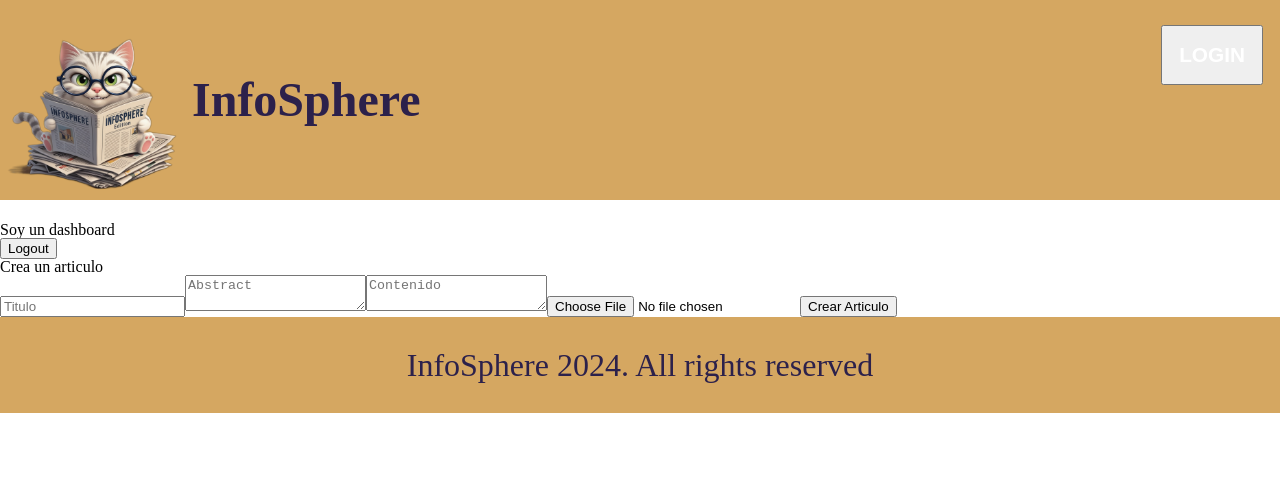
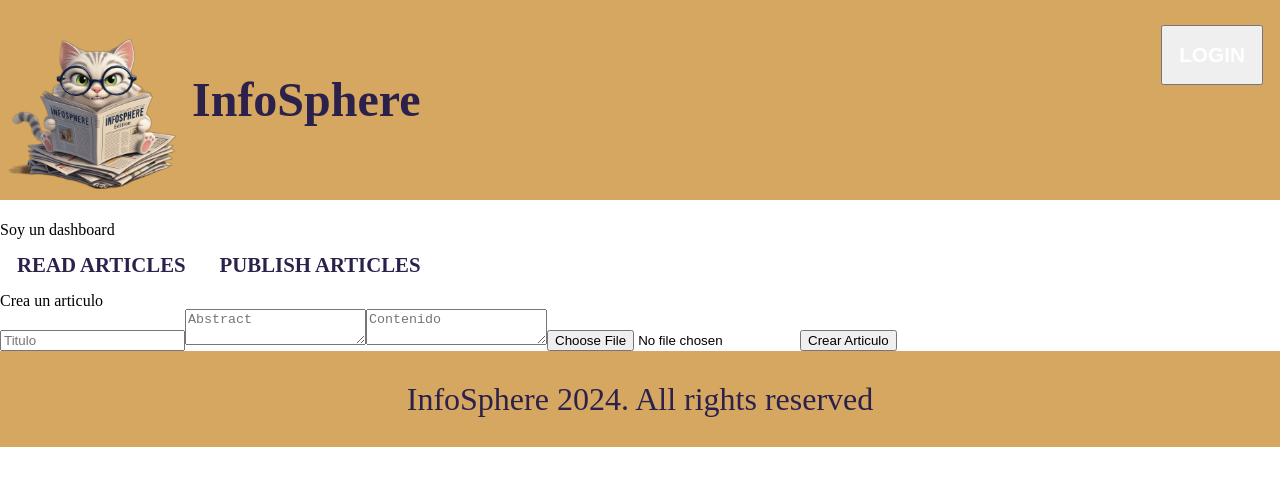
Before and after one commit to sarainesgonz/prog3-tif, a React (Vite) app in the folder InfoSphere/: page /dashboard in a window 1280 px wide. Shown: the top 486 px of the page. Built offline with nearby package versions, Linux system fonts and the light colour scheme.

Commit message:
Adds NavBar to the homepage if user is auth

```diff
--- a/InfoSphere/src/components/DashboardPage.jsx
+++ b/InfoSphere/src/components/DashboardPage.jsx
@@ -1,6 +1,7 @@
 import React, { useState} from "react";
 import { useNavigate } from "react-router-dom";
 import {useAuth} from "./context/AuthContext";
+import NavBar from "./layout/NavBar";
 
 function DashboardPage(props) {
     // se debe poder navegar a la homepage, reaccionar a las noticias, crear noticias
@@ -8,7 +9,7 @@ function DashboardPage(props) {
     const [abstract, setAbstract] = useState("");
     const [content, setContent] = useState("");
     const [image, setImage] = useState(null);
-    const {authState, logout} = useAuth();
+    const {authState} = useAuth();
     const {token} = authState;
     const navigate = useNavigate();
 
@@ -61,16 +62,10 @@ function DashboardPage(props) {
         });
     };
 
-    const handleLogout =(e) => {
-        e.preventDefault();
-        logout()
-        navigate("/");
-    }
-
     return (
         <div>
             <h1>Soy un dashboard</h1>
-            <button onClick={handleLogout}>Logout</button>
+            <NavBar/>
             <h3>Crea un articulo</h3>
             <form onSubmit={handleSubmit}>
                 <input required type="text" placeholder="Titulo" value={title} onChange={(e)=> setTitle(e.target.value)} id="formTitle"/>
--- a/InfoSphere/src/components/HomePage.jsx
+++ b/InfoSphere/src/components/HomePage.jsx
@@ -1,12 +1,16 @@
 import { useEffect, useState } from "react";
+import { useAuth } from "./context/AuthContext";
 import ArticleCard from "./layout/ArticleCard";
 import "../styles/HomePage.css";
+import NavBar from "./layout/NavBar";
 
 function HomePage(props) {
-    // logica para traer los art y que se renderizen con la card
+/* displays all the articles, and the navbar if the user is authenticated*/
     const [articles, setArticles] = useState([]);
     const [isloading, setIsLoading] = useState(true)
     const [error, setError] = useState(false)
+    const {authState} = useAuth();
+    const {isAuth} = authState
 
     useEffect(() => {
 
@@ -29,6 +33,10 @@ function HomePage(props) {
     }, []);
 
     return (
+        <div>
+        <div>
+            {isAuth ? <NavBar/> : null}
+        </div>
         <div className="articles">
             {/* <h1>Articles</h1> */}
             {isloading ? (
@@ -47,6 +55,8 @@ function HomePage(props) {
                 />)
             )}
         </div>
+
+        </div>
     )
 }
 
--- a/InfoSphere/src/components/layout/Header.jsx
+++ b/InfoSphere/src/components/layout/Header.jsx
@@ -25,7 +25,7 @@ function Header() {
         <h1>InfoSphere</h1>
       </div>
       <div className="login-btn">
-        {!isAuth ? (<button onClick={handleClickLogin}>Login</button>) : (<button onClick={handleClickLogout}>Logout</button>)}
+        {isAuth ? (<button onClick={handleClickLogout}>Logout</button>) : (<button onClick={handleClickLogin}>Login</button>)}
       </div>
     </div>
   )
--- a/InfoSphere/src/components/layout/NavBar.jsx
+++ b/InfoSphere/src/components/layout/NavBar.jsx
@@ -4,17 +4,19 @@ import { useNavigate } from "react-router-dom";
 function NavBar(props) {
     const navigate = useNavigate() //navigate para cambiar de pagina una vez autenticado
     const handleClick = (e) => {
-        if(e.target.textContent === "Noticias"){
+        if(e.target.textContent === "Read Articles"){
             navigate("/")
-        } else if (e.target.textContent === "Login"){
-            navigate("/login")
+        } else if (e.target.textContent === "Publish Articles"){
+            navigate("/")
         }
     }
     return (
     <div>
         <ul className="options">
-            <li onClick={handleClick}>Noticias</li>
-            <li onClick={handleClick}>Login</li>
+            <li onClick={handleClick}>Read Articles</li>
+            <li onClick={handleClick}>Publish Articles</li>
+            {/* <li onClick={handleClick}>My Articles</li> */}
+            {/* <li onClick={handleClick}>My profile</li> */}
         </ul>
     </div>
 )
--- a/InfoSphere/src/styles/NavBar.css
+++ b/InfoSphere/src/styles/NavBar.css
@@ -1,8 +1,8 @@
 .options {
     display: flex;
-    flex-wrap: wrap;
-    justify-content: right;
-    margin: -11rem 1rem 8.5rem 0;;
+    /* flex-wrap: wrap; */
+    justify-content: left;
+    /* margin: -11rem 1rem 8.5rem 0;; */
 }
 
 .options li {
@@ -10,7 +10,7 @@
     font-size: 1.3rem;
     font-weight: bold;
     margin: 1px;
-    color: white;
+    color: rgb(44, 33, 75);
     cursor: pointer;
     text-transform: uppercase;
 }
```
